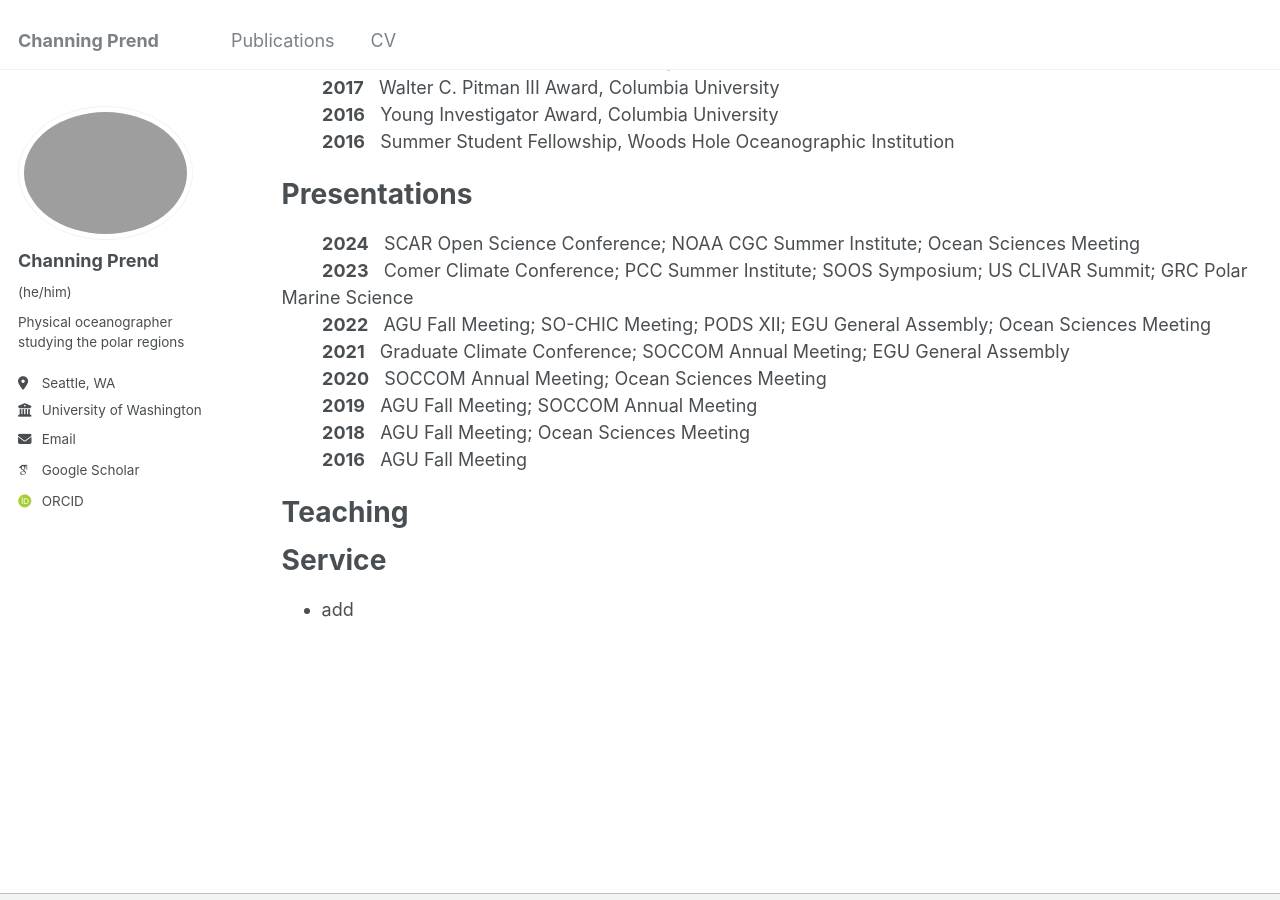
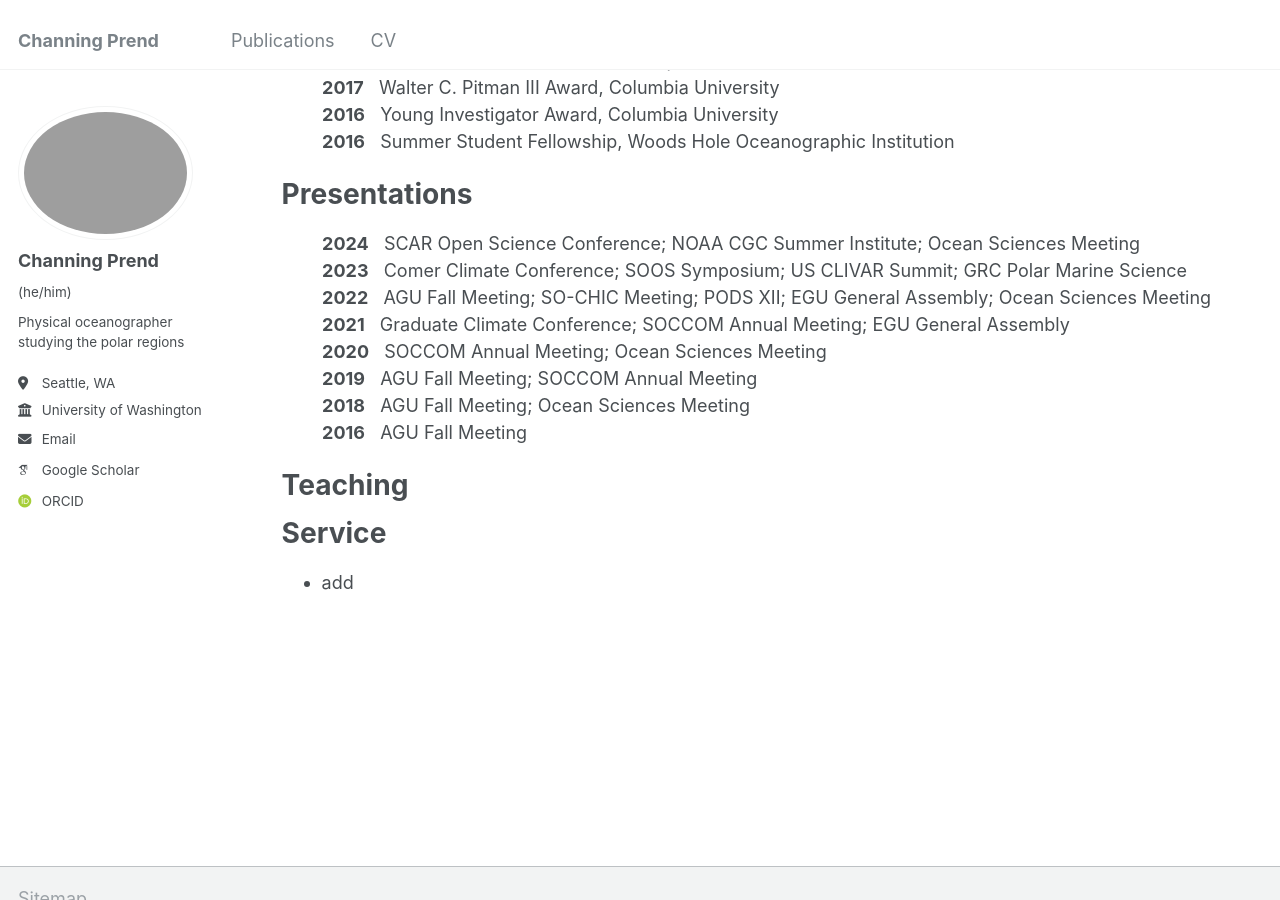
Before and after one commit to cprend/cprend.github.io, a Jekyll site: the page built from _pages/cv.md, in a window 1280 px wide and 900 px high, scrolled down 1103 px. Built offline with Jekyll 4.4.1, drawn with Linux system fonts in a browser that asks for light colours; some web fonts are replaced.

Commit message:
Update cv.md

```diff
--- a/_pages/cv.md
+++ b/_pages/cv.md
@@ -54,7 +54,7 @@ Honors and Awards
 Presentations
 ======
 &nbsp;&nbsp;&nbsp;&nbsp;&nbsp;&nbsp;&nbsp;&nbsp;**2024** &nbsp;&nbsp;SCAR Open Science Conference; NOAA CGC Summer Institute; Ocean Sciences Meeting<br>
-&nbsp;&nbsp;&nbsp;&nbsp;&nbsp;&nbsp;&nbsp;&nbsp;**2023** &nbsp;&nbsp;Comer Climate Conference; PCC Summer Institute; SOOS Symposium; US CLIVAR Summit; GRC Polar Marine Science<br>
+&nbsp;&nbsp;&nbsp;&nbsp;&nbsp;&nbsp;&nbsp;&nbsp;**2023** &nbsp;&nbsp;Comer Climate Conference; SOOS Symposium; US CLIVAR Summit; GRC Polar Marine Science<br>
 &nbsp;&nbsp;&nbsp;&nbsp;&nbsp;&nbsp;&nbsp;&nbsp;**2022** &nbsp;&nbsp;AGU Fall Meeting; SO-CHIC Meeting; PODS XII; EGU General Assembly; Ocean Sciences Meeting<br>
 &nbsp;&nbsp;&nbsp;&nbsp;&nbsp;&nbsp;&nbsp;&nbsp;**2021** &nbsp;&nbsp;Graduate Climate Conference; SOCCOM Annual Meeting; EGU General Assembly<br>
 &nbsp;&nbsp;&nbsp;&nbsp;&nbsp;&nbsp;&nbsp;&nbsp;**2020** &nbsp;&nbsp;SOCCOM Annual Meeting; Ocean Sciences Meeting<br>
```
